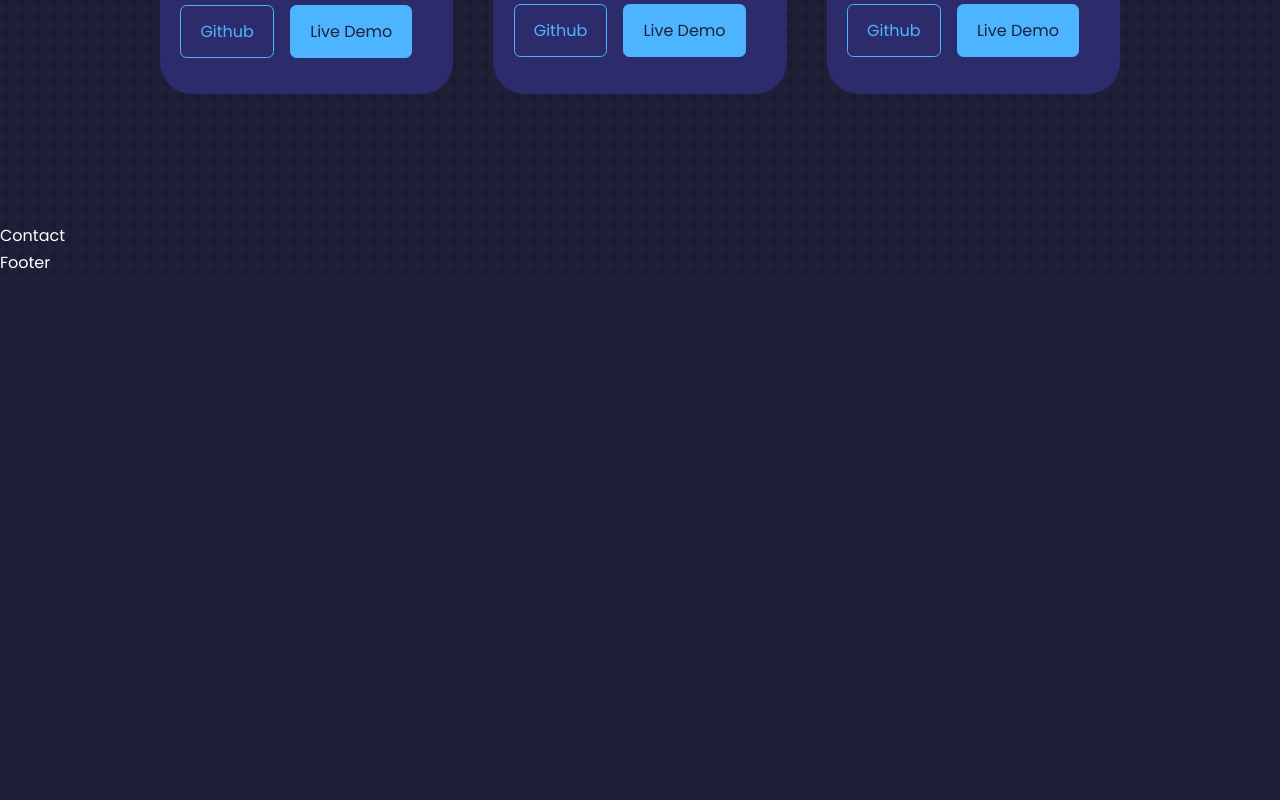
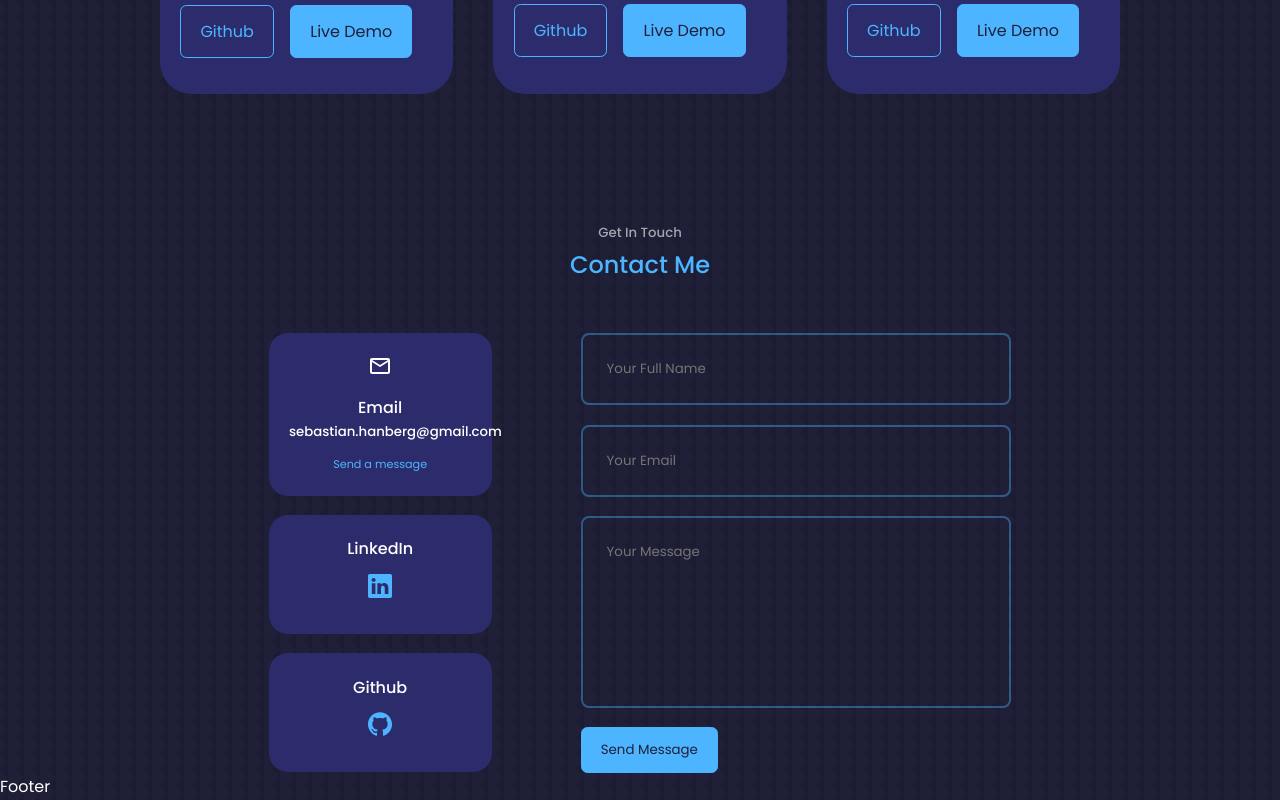
Before and after one commit to sebastianhanberg/portfolio-sebastian, a React (Create React App) app: page / in a window 1280 px wide. Shown: the part 3367-4167 px from the top of the page. Before the commit the page ends 3643 px from the top, so only its background shows below. Built offline with nearby package versions, Linux system fonts and the light colour scheme.

Commit message:
contact form

```diff
--- a/package.json
+++ b/package.json
@@ -3,9 +3,11 @@
   "version": "0.1.0",
   "private": true,
   "dependencies": {
+    "@emailjs/browser": "^3.6.2",
     "@testing-library/jest-dom": "^5.16.4",
     "@testing-library/react": "^13.2.0",
     "@testing-library/user-event": "^13.5.0",
+    "emailjs-com": "^3.2.0",
     "react": "^18.1.0",
     "react-dom": "^18.1.0",
     "react-icons": "^4.3.1",
--- a/src/components/Contact/Contact.jsx
+++ b/src/components/Contact/Contact.jsx
@@ -1,9 +1,61 @@
 import React from 'react'
 import './contact.css'
+import { MdOutlineMail } from 'react-icons/md'
+import { BsLinkedin } from 'react-icons/bs'
+import { ImGithub } from 'react-icons/im'
+import { FaSteam } from 'react-icons/fa'
+
+import { useRef } from 'react';
+import emailjs from '@emailjs/browser';
 
 const Contact = () => {
+    const form = useRef();
+
+    const sendEmail = (e) => {
+        e.preventDefault();
+
+        emailjs.sendForm('service_sfexxyp', 'template_z4bc7py', form.current, 'user_AGEMUUUPkcS4bEs2s49NQ')
+            .then((result) => {
+                console.log(result.text);
+            }, (error) => {
+                console.log(error.text);
+            });
+    };
     return (
-        <section id="contact">Contact</section>
+        <section id="contact">
+            <h5>Get In Touch</h5>
+            <h2>Contact Me</h2>
+
+            <div className="container contact__container">
+                <div className="contact__options">
+
+                    <article className='contact__option'>
+                        <MdOutlineMail className='contact__option-icon' />
+                        <h4>Email</h4>
+                        <h5>sebastian.hanberg@gmail.com</h5>
+                        <a href="mailto:sebastian.hanberg@gmail.com">Send a message</a>
+                    </article>
+
+                    <article className='contact__option'>
+                        <h4>LinkedIn</h4>
+                        <a href="https://www.linkedin.com/in/sebastian-h%C3%A5nberg-03051891/" target="_blank"><BsLinkedin className='contact__option-icon' /></a>
+                    </article>
+
+                    <article className='contact__option'>
+                        <h4>Github</h4>
+                        <a href="https://github.com/sebastianhanberg" target="_blank"><ImGithub className='contact__option-icon' /></a>
+                    </article>
+
+
+                </div>
+                <form ref={form} onSubmit={sendEmail}>
+                    <input type="text" name="name" placeholder='Your Full Name' required />
+                    <input type="email" name="email" placeholder='Your Email' required />
+                    <textarea name="message" rows="7" placeholder='Your Message' required></textarea>
+                    <button type="submit" className='btn btn-primary'>Send Message</button>
+                </form>
+            </div>
+        </section>
     )
 }
 
--- a/src/components/Contact/contact.css
+++ b/src/components/Contact/contact.css
@@ -0,0 +1,82 @@
+.container.contact__container {
+    width: 58%;
+    display: grid;
+    grid-template-columns: 30% 58%;
+    gap: 12%;
+}
+
+.contact__options {
+    display: flex;
+    flex-direction: column;
+    gap: 1.2rem;
+}
+
+.contact__option {
+    background: var(--color-bg-variant);
+    padding: 1.2rem;
+    border-radius: 1.2rem;
+    text-align: center;
+    border: 1px solid transparent;
+    transition: var(--transition);
+}
+
+.contact__option:hover {
+    background: transparent;
+    border-color: var(--color-primary-variant);
+
+}
+
+.contact__option1:hover {
+    background: transparent;
+    border-color: var(--color-primary-variant);
+
+}
+
+.contact__option-icon {
+    font-size: 1.5rem;
+    margin-bottom: 0.5rem;
+}
+
+
+.contact__option a {
+    margin-top: 0.7rem;
+    display: inline-block;
+    font-size: 0.7rem;
+}
+
+form {
+    display: flex;
+    flex-direction: column;
+    gap: 1.2rem;
+}
+
+input, textarea {
+    width: 100%;
+    padding: 1.5rem;
+    border-radius: 0.5rem;
+    background: transparent;
+    border: 2px solid var(--color-primary-variant);
+    resize: none;
+    color: var(--color-white);
+}
+
+@media screen and (max-width: 1024px) {
+    .container.contact__container {
+        grid-template-columns: 1fr;
+        gap: 2rem;
+
+    }
+
+    #contact {
+        margin-top: 12rem;
+    }
+}
+
+@media screen and (max-width: 600px) {
+  .container.contact__container {
+
+      width: var(--container-width-sm);
+  }
+
+
+}
```
Also changed, not shown: 1 other file (tests, documents, lock files or other folders).
